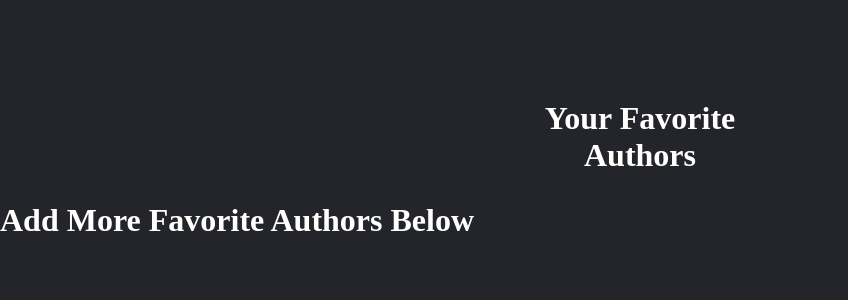
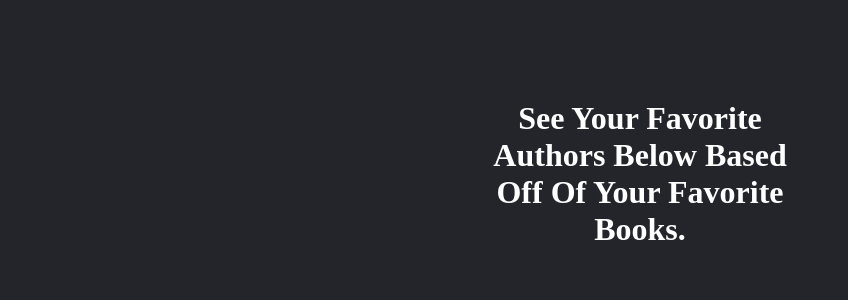
Before and after one commit to cjuanito797/TheBookClub, a Django app: page /account/myFavAuthors in a window 1280 px wide. Shown: the part 97-397 px from the top of the page, without its empty margins (0-848 px from the left). Run offline with Django 4.2, Linux system fonts and the light colour scheme; a user stored in the database is signed in; data comes from the database, SQL or seed files in the repository.

Commit message:
Update myFavoriteAuthors.html

```diff
--- a/accounts/templates/profileCustomization/myFavoriteAuthors.html
+++ b/accounts/templates/profileCustomization/myFavoriteAuthors.html
@@ -10,16 +10,11 @@
 {% block content %}
 
     <div class="Banner">
-    <h1>Your Favorite Authors</h1>
+    <h1>See Your Favorite Authors Below Based Off Of Your Favorite Books.</h1>
     </div>
 
     {% for fa in uniqueAuthors %}
     <h3>{{ fa.first_name }}&nbsp;{{ fa.last_name }}</h3>
     {% endfor %}
 
-    <br>
-    <h1>Add More Favorite Authors Below</h1>
-
-
-
 {% endblock %}
```
